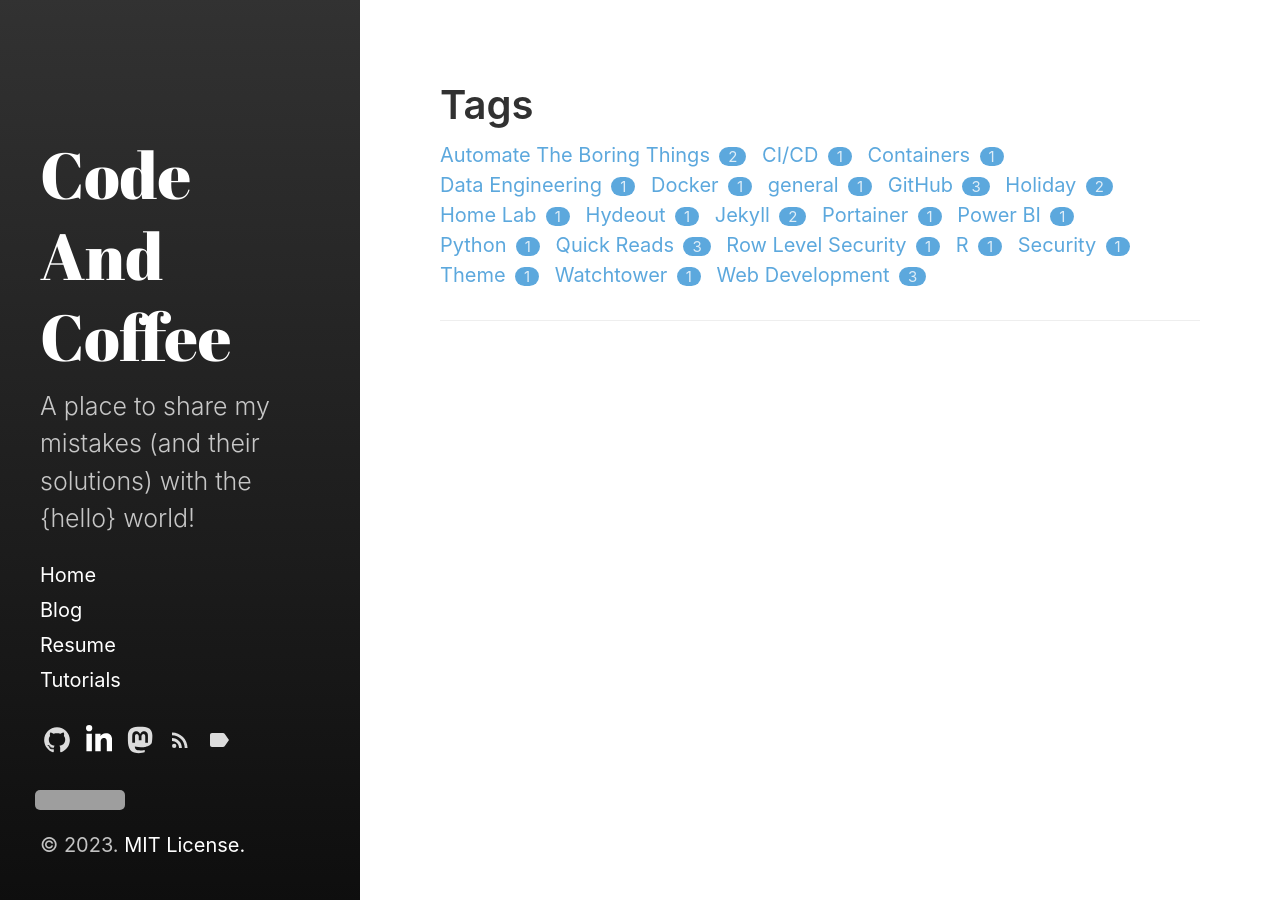
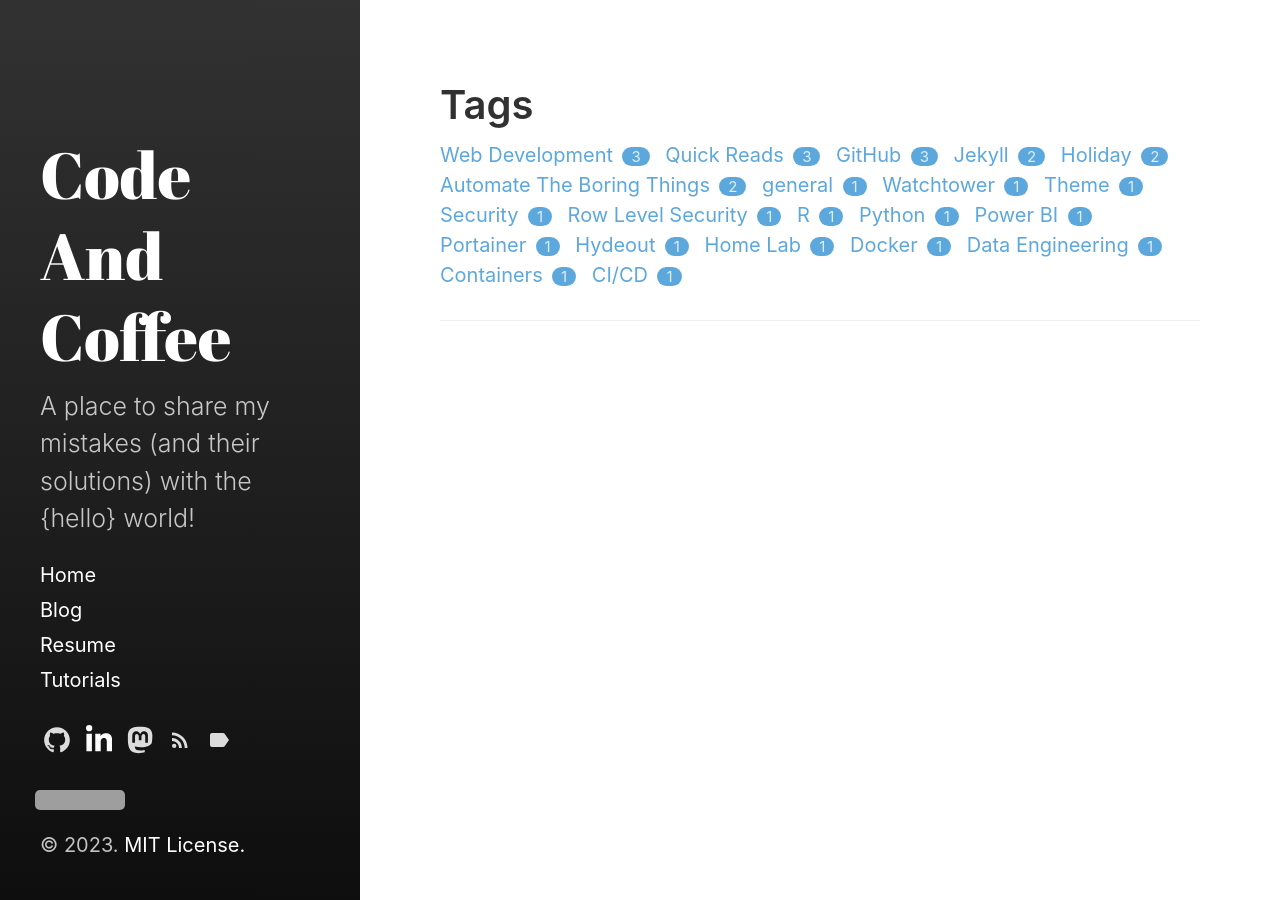
Before and after one commit to M-Barrows/Home, a Jekyll site: the page built from tags.html, in a window 1280 px wide. Built offline with Jekyll 4.4.1, drawn with Linux system fonts in a browser that asks for light colours; grey boxes are pictures that could not be loaded.

```diff
--- a/_includes/tags-list.html
+++ b/_includes/tags-list.html
@@ -1,14 +1,16 @@
 <!-- See https://blog.lanyonm.org/articles/2013/11/21/alphabetize-jekyll-page-tags-pure-liquid.html -->
 <!-- With added pipe to handle lack of sort_natural -->
-{% capture site_tags %}{% for tag in site.tags %}{{ tag | first | downcase }}|{{ tag | first }}{% unless forloop.last %},{% endunless %}{% endfor %}{% endcapture %}
+<!-- {% capture site_tags %}{% for tag in site.tags %}{{ tag | first | downcase }}|{{ tag | first }}{% unless forloop.last %},{% endunless %}{% endfor %}{% endcapture %} -->
 <!-- site_tags: {{ site_tags }} -->
-{% assign tag_words = site_tags | split:',' | sort %}
+<!-- {% assign tag_words = site_tags | split:',' | sort | reverse %} -->
 <!-- tag_words: {{ tag_words }} -->
+{% capture site_tags %}{% for tag in site.tags %}{{ tag[1] | size | prepend:"000000" | slice:-6,6 }}:{{ tag[0] }}{% unless forloop.last %},{% endunless %}{% endfor %}{% endcapture %}
+{% assign tag_words = site_tags | split:"," | sort | reverse %}
 
 <div id="tags-page">
   <div class="tags-list">
     {% for tag_pair in tag_words %}
-    {% assign tag = tag_pair | split:'|' | last %}
+    {% assign tag = tag_pair | split:':' | last %}
     <a href="#{{ tag | slugify }}" class="tag-link">
       <span class="tag-name">{{ tag }}</span>
       <span class="tag-count">{{ site.tags[tag] | size }}</span>
```
